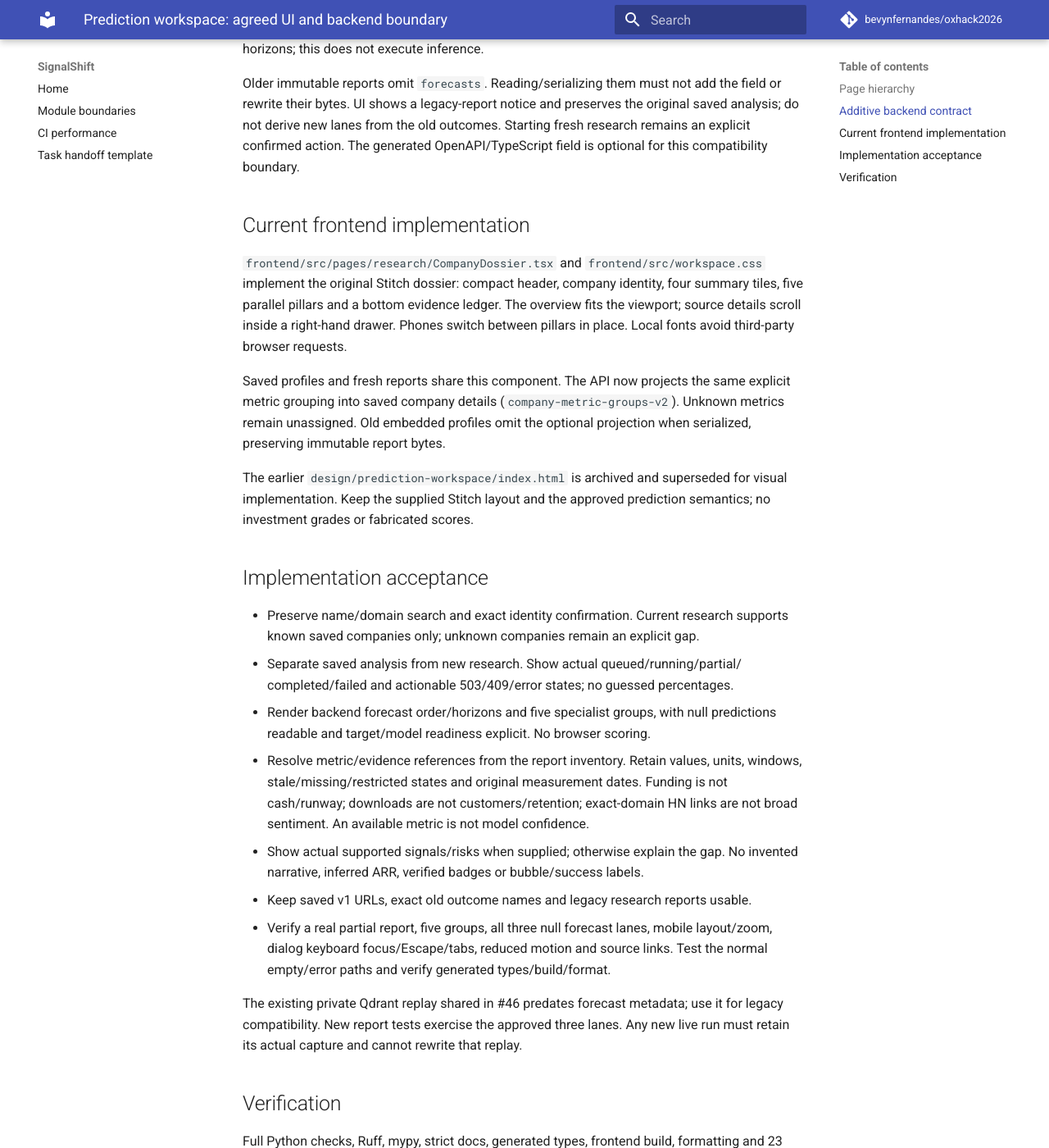
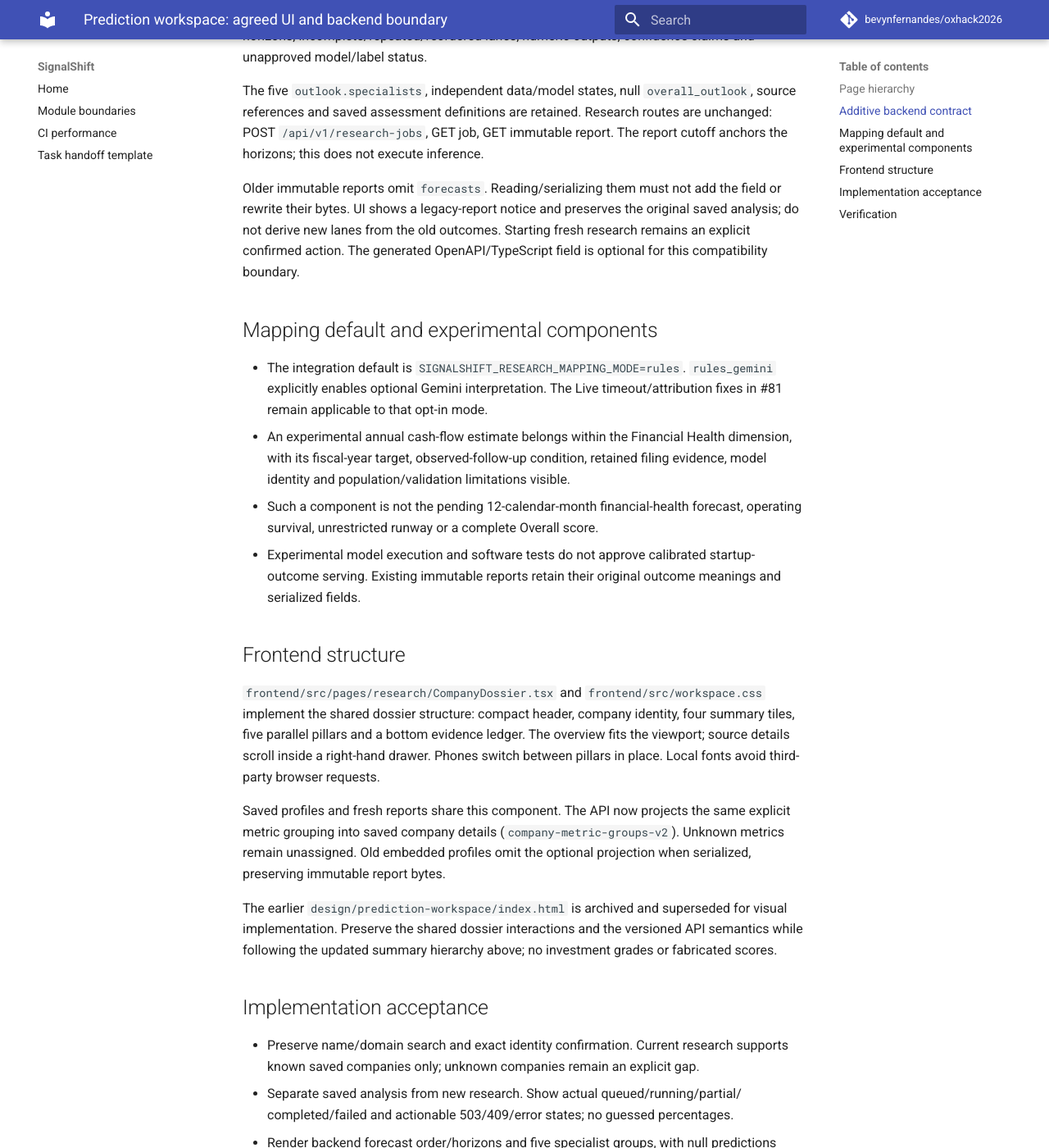
Before and after one commit to bevynfernandes/oxhack2026, an MkDocs documentation site: the page built from docs/tasks/dev2/prediction-workspace-alignment.md, in a window 1280 px wide and 1400 px high, scrolled down 1308 px. Shown: the whole window at 82% size. Built offline with MkDocs 1.6.1 and Material for MkDocs 9.7.7, drawn with Linux system fonts in a browser that asks for light colours; comment, search, counter and statistics services are not loaded; some of the changed text lies outside the part shown.

Commit message:
- Align the shared plan with the clarified summary and mapping defaults
- Keep Financial Health within the five dimensions and retain versioned API semantics.
- Separate optional cash-flow research from validated startup forecasts; record draft integration status.

```diff
--- a/docs/tasks/dev2/prediction-workspace-alignment.md
+++ b/docs/tasks/dev2/prediction-workspace-alignment.md
@@ -1,18 +1,23 @@
 # Prediction workspace: agreed UI and backend boundary
 
-Decision: 2026-10-24, after comparing both supplied Stitch HTML exports,
-screenshots and DESIGN.md with the merged backend. The user approved the
-structure and horizons below. The user subsequently requested a direct UI rebuild
-from the original Stitch export, with no overview scrolling.
-Training remains on hold; no validated numerical prediction is available.
+Updated integration decision: 2026-10-25, following
+[Dev 2's clarification on #79](https://github.com/bevynfernandes/oxhack2026/pull/79#issuecomment-6391306205).
+The summary now uses Growth, Survival and Overall; Financial Health remains in
+the five drivers. This supersedes the duplicate Financial Health summary from
+the 2026-10-24 Stitch alignment. Draft #79 carries the presentation/default
+implementation; this document records the agreed integration target.
+No validated startup growth/survival prediction or complete business score is
+established by the separate public-issuer research experiments.
 
 ## Page hierarchy
 
 1. **Startup Outlook**: company identity, report cutoff, overall outlook and
    concise supported drivers/risks. Null outlook is visibly unavailable.
-2. **Three future outcomes**: Growth, 24 calendar months; Survival, 24 calendar
-   months; Financial Health, 12 calendar months. These explain what the product
-   aims to predict. Missing predictions are not zero or an implied bad outlook.
+2. **Summary cards**: Growth, 24 calendar months; Survival, 24 calendar months;
+   Overall outlook. Overall is a separate combined view, without an invented
+   horizon or success-probability interpretation. It requires all five dimension
+   scores and a reviewed aggregation/release policy. Missing predictions are not
+   zero or an implied bad outlook.
 3. **Five fundamental drivers**, in shared backend order:
    Adoption & Retention, Attention & Sentiment, Financial Health,
    Industry & Competition, Team & Execution. These organize evidence and future
@@ -27,7 +32,9 @@
 
 ## Additive backend contract
 
-New `build_untrained_outlook` results include `outlook.forecasts` in this order:
+The existing `build_untrained_outlook` API includes `outlook.forecasts` in this
+order. The revised summary presentation does not remove, rename or reinterpret
+these fields or their saved values:
 
 | outcome_id | horizon_months | definition_status | model_status | prediction |
 | --- | --- | --- | --- | --- |
@@ -51,10 +58,24 @@
 Starting fresh research remains an explicit confirmed action. The generated
 OpenAPI/TypeScript field is optional for this compatibility boundary.
 
-## Current frontend implementation
+## Mapping default and experimental components
+
+- The integration default is `SIGNALSHIFT_RESEARCH_MAPPING_MODE=rules`.
+  `rules_gemini` explicitly enables optional Gemini interpretation. The Live
+  timeout/attribution fixes in #81 remain applicable to that opt-in mode.
+- An experimental annual cash-flow estimate belongs within the Financial Health
+  dimension, with its fiscal-year target, observed-follow-up condition, retained
+  filing evidence, model identity and population/validation limitations visible.
+- Such a component is not the pending 12-calendar-month financial-health
+  forecast, operating survival, unrestricted runway or a complete Overall score.
+- Experimental model execution and software tests do not approve calibrated
+  startup-outcome serving. Existing immutable reports retain their original
+  outcome meanings and serialized fields.
+
+## Frontend structure
 
 `frontend/src/pages/research/CompanyDossier.tsx` and `frontend/src/workspace.css`
-implement the original Stitch dossier: compact header, company identity, four
+implement the shared dossier structure: compact header, company identity, four
 summary tiles, five parallel pillars and a bottom evidence ledger. The overview
 fits the viewport; source details scroll inside a right-hand drawer. Phones switch
 between pillars in place. Local fonts avoid third-party browser requests.
@@ -65,8 +86,9 @@
 projection when serialized, preserving immutable report bytes.
 
 The earlier `design/prediction-workspace/index.html` is archived and superseded
-for visual implementation. Keep the supplied Stitch layout and the approved
-prediction semantics; no investment grades or fabricated scores.
+for visual implementation. Preserve the shared dossier interactions and the
+versioned API semantics while following the updated summary hierarchy above;
+no investment grades or fabricated scores.
 
 ## Implementation acceptance
 
```
Also changed, not shown: PLAN.md (+26 -6 lines).
